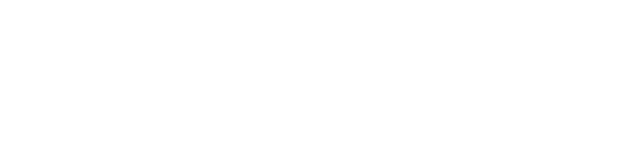
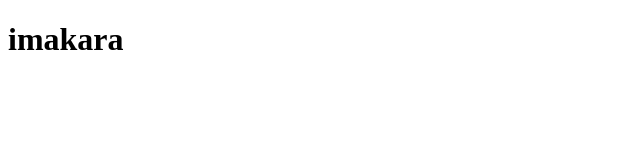
Before and after one commit to kwn358/prog-sample, a plain HTML site: page index.html in a window 1280 px wide. Shown: the whole page, without its empty margins (0-640 px from the left). Drawn offline with Linux system fonts and the light colour scheme.

Commit message:
Update index.html

```diff
--- a/index.html
+++ b/index.html
@@ -6,6 +6,6 @@
     <title>Document</title>
 </head>
 <body>
-
+    <h1>imakara</h1>
 </body>
 </html>
```
